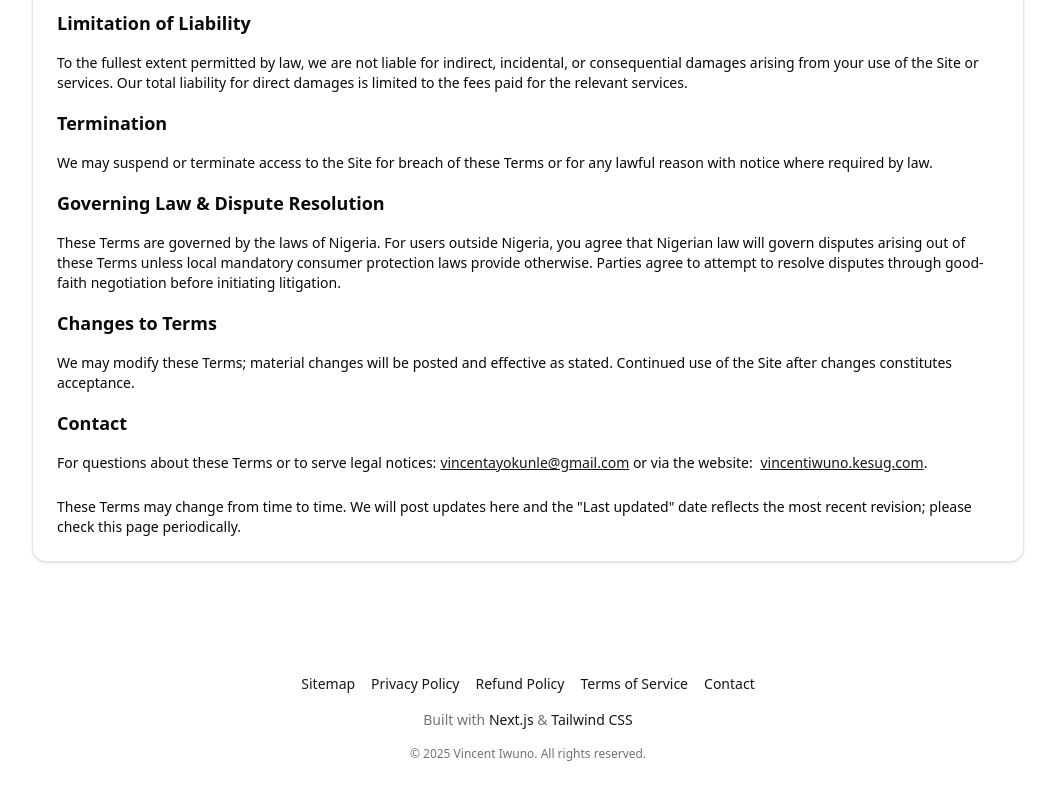
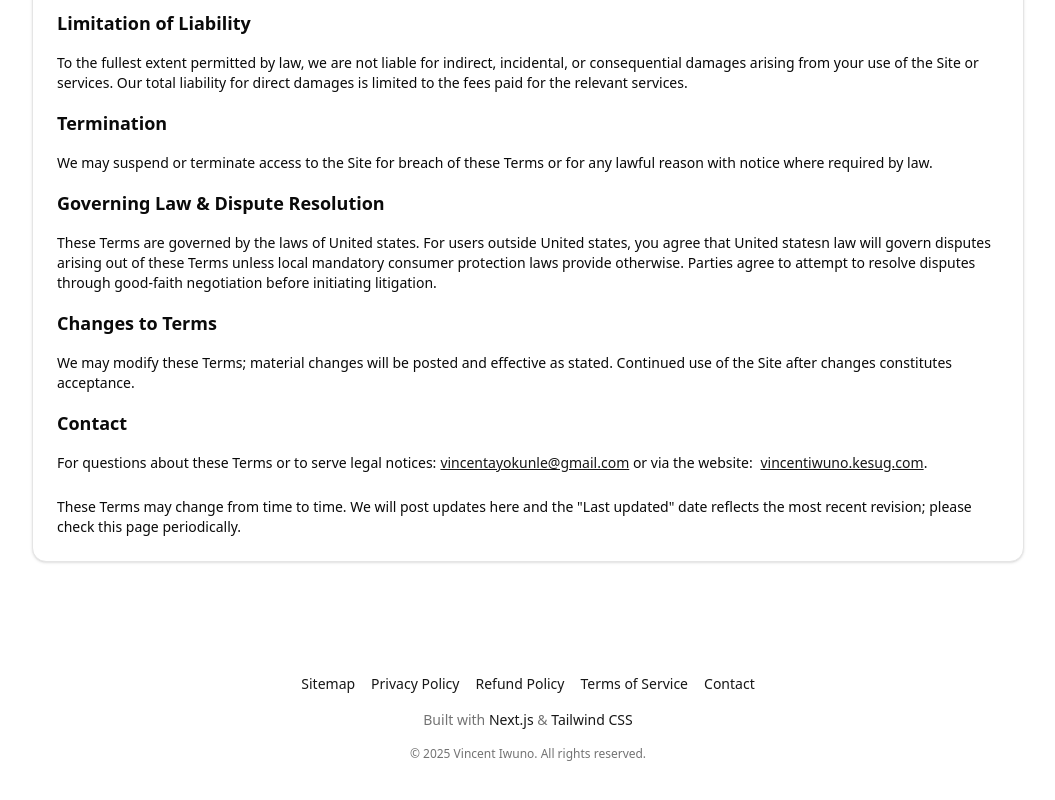
Before and after one commit to Vlex127/Portfolio, a Next.js app: page /terms-of-service in a window 1280 px wide. Shown: the part 1240-2040 px from the top of the page, without its empty margins (112-1167 px from the left). Built offline with nearby package versions, Linux system fonts and the light colour scheme.

Commit message:
Update legal references in refund policy and terms of service to reflect United States jurisdiction

```diff
--- a/src/app/refund-policy/page.tsx
+++ b/src/app/refund-policy/page.tsx
@@ -150,7 +150,7 @@ export default function RefundPolicy() {
               <p className="mb-2 text-sm">
                 If a dispute arises, please contact us first to attempt an
                 amicable resolution. This policy is governed by the laws of{" "}
-                <strong>Nigeria</strong>, but local consumer protection laws may
+                <strong>United states</strong>, but local consumer protection laws may
                 also apply if you reside elsewhere.
               </p>
 
--- a/src/app/terms-of-service/page.tsx
+++ b/src/app/terms-of-service/page.tsx
@@ -188,8 +188,8 @@ export default function TermsOfService() {
                 Governing Law & Dispute Resolution
               </h4>
               <p className="mb-2 text-sm">
-                These Terms are governed by the laws of Nigeria. For users
-                outside Nigeria, you agree that Nigerian law will govern
+                These Terms are governed by the laws of United states. For users
+                outside United states, you agree that United statesn law will govern
                 disputes arising out of these Terms unless local mandatory
                 consumer protection laws provide otherwise. Parties agree to
                 attempt to resolve disputes through good-faith negotiation
```
Also changed, not shown: 1 other file (tests, documents, lock files or other folders).
